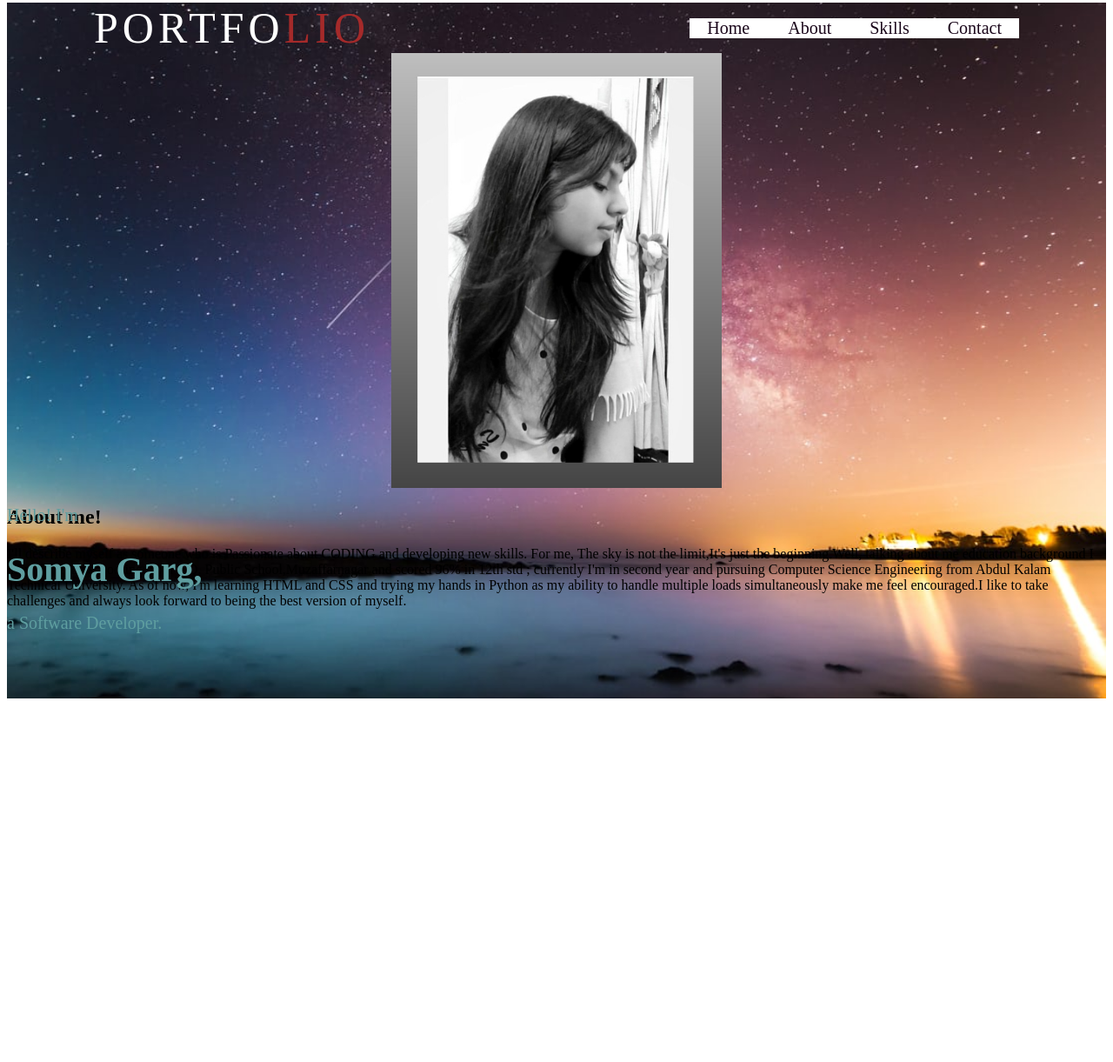
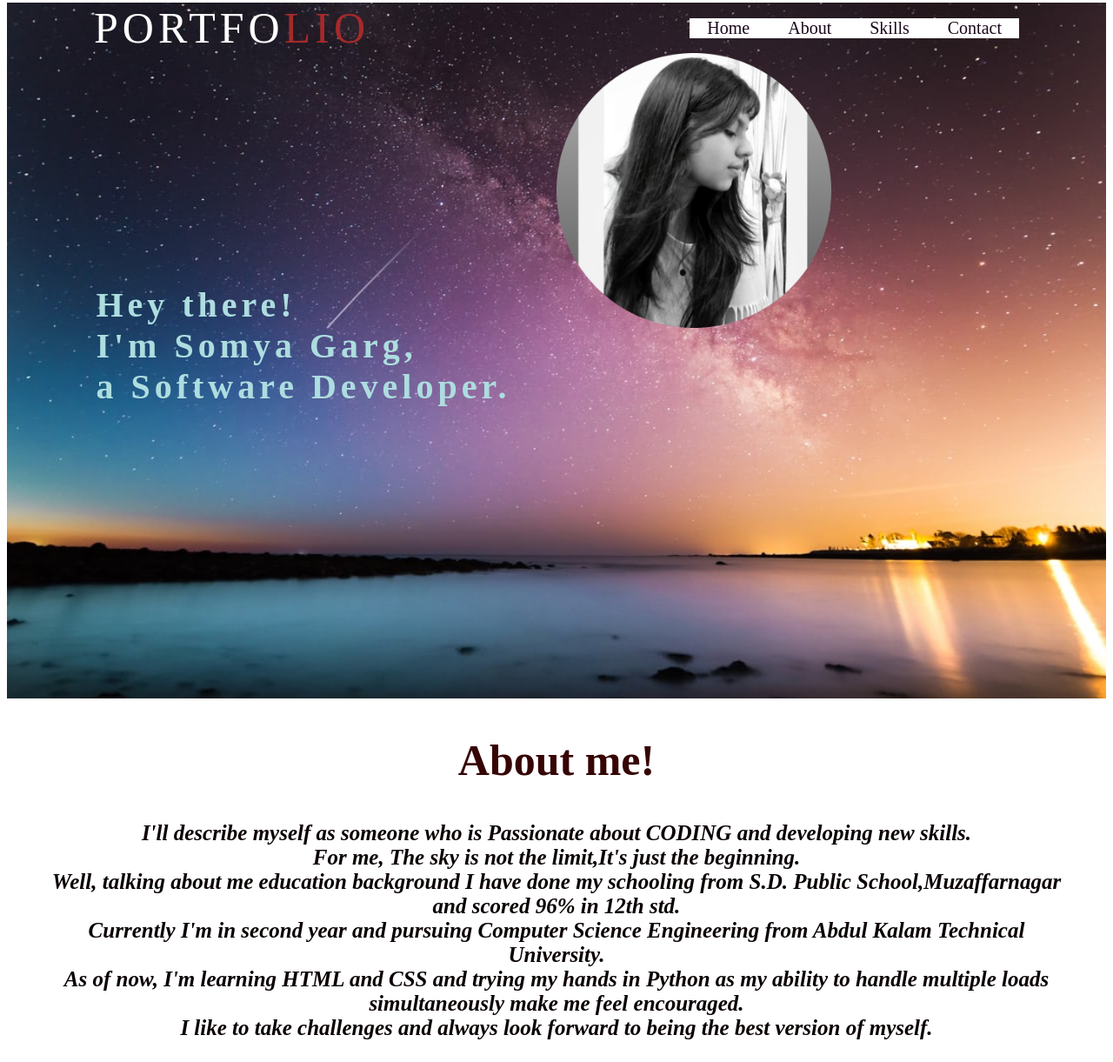
Before and after one commit to SomyaGarg611/Portfolio, a plain HTML site: page portfolio/portfolio.html in a window 1280 px wide. Shown: the part 5-1226 px from the top of the page at 87% size. Before the commit the page ends 816 px from the top, so only its background shows below. Drawn offline with Linux system fonts and the light colour scheme.

Commit message:
about added

```diff
--- a/portfolio/portfolio.css
+++ b/portfolio/portfolio.css
@@ -33,13 +33,15 @@ nav{
 
 
 #profile-pic{
-    width: 30%;
+    width: 50%;
     height: 500px;
     margin: auto;
-    background-image: url(/portfolio/img/portfolio.somya.jpg);
-    background-size: cover;
+    background-image: url(/portfolio/img/circle.portfolio.png);
+    background-size: 50%;
     background-repeat: no-repeat;
-     -webkit-filter: blur(0.5px);
+     /* -webkit-filter: blur(0.5px); */
+     text-align: center;
+     float: right;
 }
 .logo span{
     color: brown;
@@ -48,7 +50,30 @@ nav{
     background: brown;
 }
 .text{
-    color: cadetblue;
+    color: rgb(173, 221, 223);
     font-size: 20px;
     position: absolute;
+    bottom: 300px;
+    letter-spacing: 5px;
+    padding-left: 8%;
 }
+.text p{
+    size: 50px;
+}
+.info{
+    font-weight: bold;
+}
+.info h1{
+    font-size: 50px;
+    justify-content: center;
+    display: flex;
+    color: rgb(54, 4, 4);
+}
+.info p{
+    font-size: 25px;
+    color: rgb(10, 1, 1);
+    text-align: center;
+    font-style: italic;
+    padding-left: 40px;
+    padding-right: 40px;
+}
--- a/portfolio/portfolio.html
+++ b/portfolio/portfolio.html
@@ -19,17 +19,17 @@
             <div id="profile-pic">
             </div>
             <div class="text">
-                    <p>Hello! I'm</p>
-                    <h1>Somya Garg,</h1>
-                    <p>a Software Developer.</p>
+                    <h1>Hey there! <br> I'm Somya Garg,<br>
+                    a Software Developer.</h1>
             </div>
-            <section id="about">
-                <div class="info">
-                    <h1>About me!</h1>
-                    <p> I'll describe myself as someone who is Passionate about CODING and developing new skills. For me, The sky is not the limit,It's just the beginning.Well, talking about me education background I have done my schooling from S.D. Public School,Muzaffarnagar and scored 96% in 12th std ; currently I'm in second year and pursuing Computer Science Engineering from Abdul Kalam Technical University. As of now, I'm learning HTML and CSS and trying my hands in Python as my ability to handle multiple loads simultaneously make me feel encouraged.I like to take challenges and always look forward to being the best version of myself.</p>
-                </div>
 
-            </section>
         </header>
+        <section id="about">
+            <div class="info">
+                <h1>About me!</h1>
+                <p> I'll describe myself as someone who is Passionate about CODING and developing new skills.<br>For me, The sky is not the limit,It's just the beginning.<br>Well, talking about me education background I have done my schooling from S.D. Public School,Muzaffarnagar and scored 96% in 12th std.<br>Currently I'm in second year and pursuing Computer Science Engineering from Abdul Kalam Technical University.<br> As of now, I'm learning HTML and CSS and trying my hands in Python as my ability to handle multiple loads simultaneously make me feel encouraged.<br>I like to take challenges and always look forward to being the best version of myself.</p>
+            </div>
+
+        </section>
     </body>
 </html>
```
Also changed, not shown: portfolio/img/circle.portfolio.png (added).
